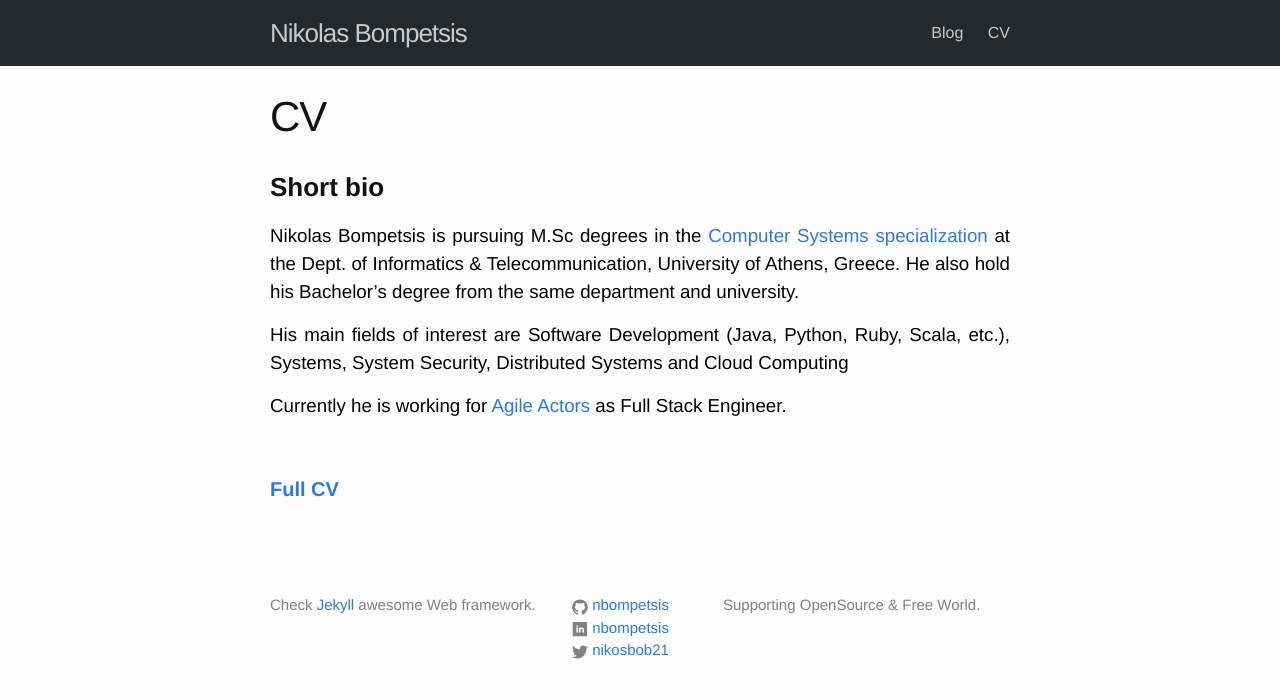
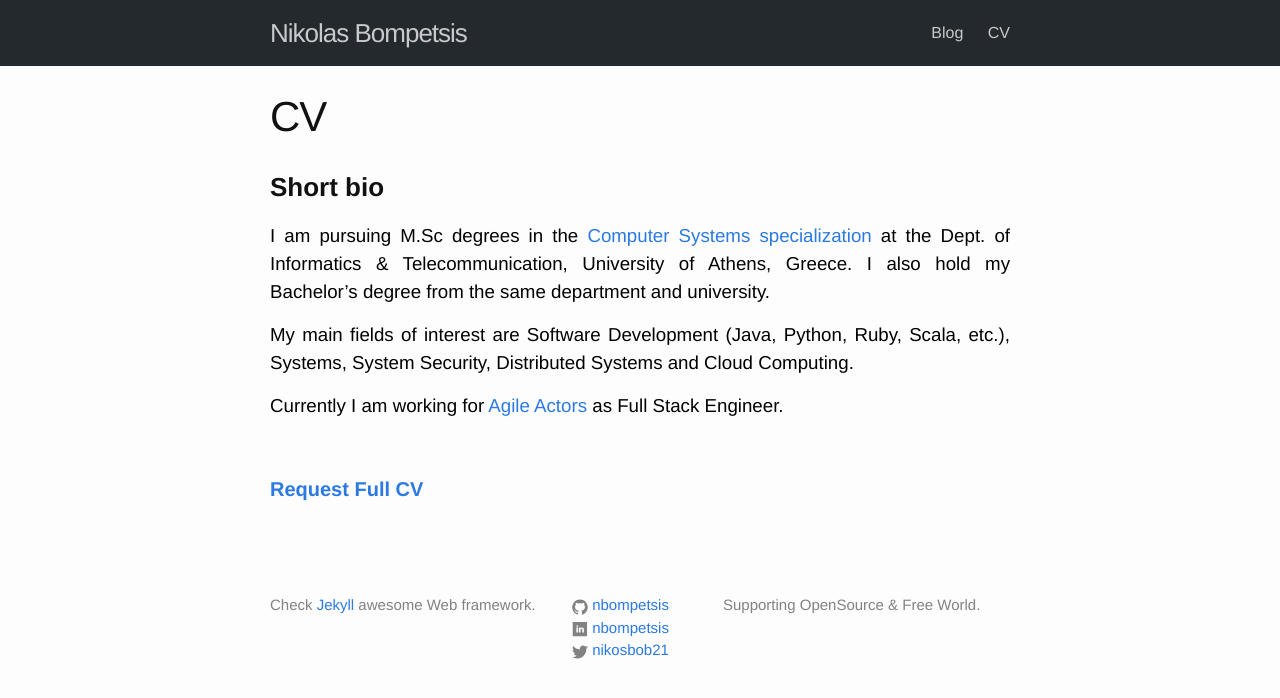
Before and after one commit to nbompetsis/nbompetsis.github.io, a Jekyll site: the page built from cv.md, in a window 1280 px wide. Shown: the top 698 px of the page. Built offline with Jekyll 4.4.1, drawn with Linux system fonts in a browser that asks for light colours.

Commit message:
Minor text fixes

```diff
--- a/cv.md
+++ b/cv.md
@@ -6,14 +6,14 @@ id: cv
 
 ### **Short bio**
 
-Nikolas Bompetsis is pursuing M.Sc degrees in the [Computer Systems specialization](http://www.di.uoa.gr/eng/postgraduate/eng_specialization_3){:target="_blank"} at the Dept. of Informatics & Telecommunication, University of Athens, Greece. He also hold his Bachelor's degree from the same department and university.
+I am pursuing M.Sc degrees in the [Computer Systems specialization](http://www.di.uoa.gr/eng/postgraduate/eng_specialization_3){:target="_blank"} at the Dept. of Informatics & Telecommunication, University of Athens, Greece. I also hold my Bachelor's degree from the same department and university.
 {: style="color:black; text-align: justify; font-size: 1.17em; margin-bottom: 15px; font-weight: 400;"}
 
-His main fields of interest are Software Development (Java, Python, Ruby, Scala,  etc.), Systems, System Security, Distributed Systems and Cloud Computing
+My main fields of interest are Software Development (Java, Python, Ruby, Scala,  etc.), Systems, System Security, Distributed Systems and Cloud Computing.
 {: style="color:black; text-align: justify; font-size: 1.17em; margin-bottom: 15px; font-weight: 400;"}
 
-Currently he is working for [Agile Actors](https://www.agileactors.com/){:target="_blank"} as Full Stack Engineer.
+Currently I am working for [Agile Actors](https://www.agileactors.com/){:target="_blank"} as Full Stack Engineer.
 {: style="color:black; text-align: justify; font-size: 1.17em; margin-bottom: 15px; font-weight: 400;"}
 <br>
 
-#### **[Full CV](mailto:{{site.email}}?subject=Send me your full CV)**
+#### **[Request Full CV](mailto:{{site.email}}?subject=Request full CV)**
```
